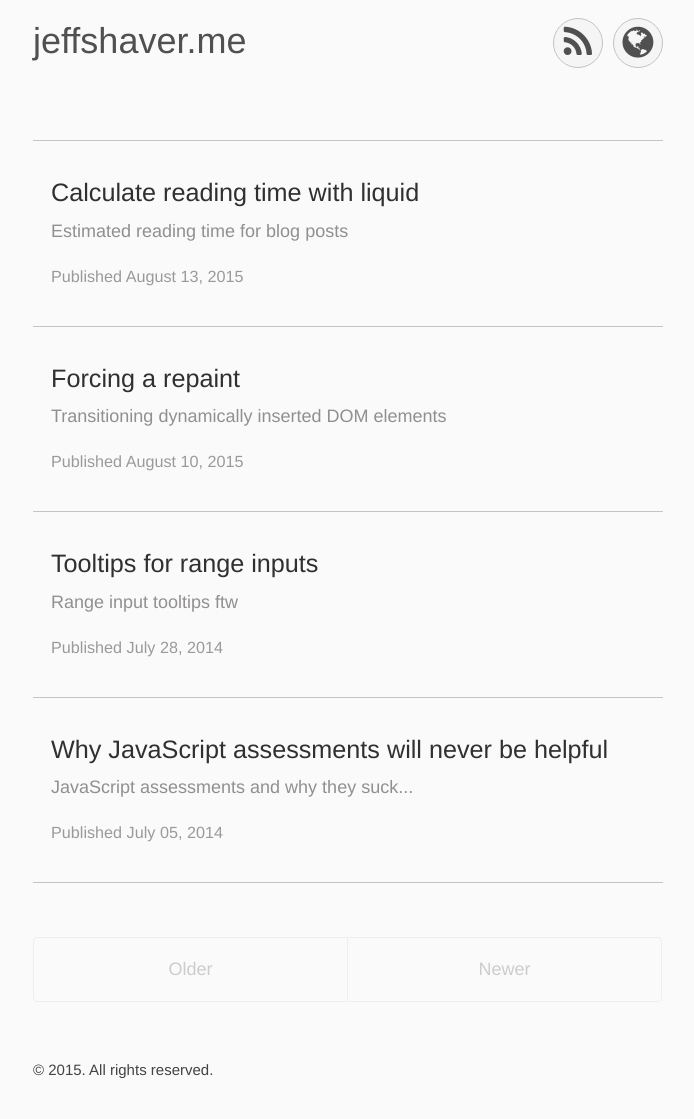
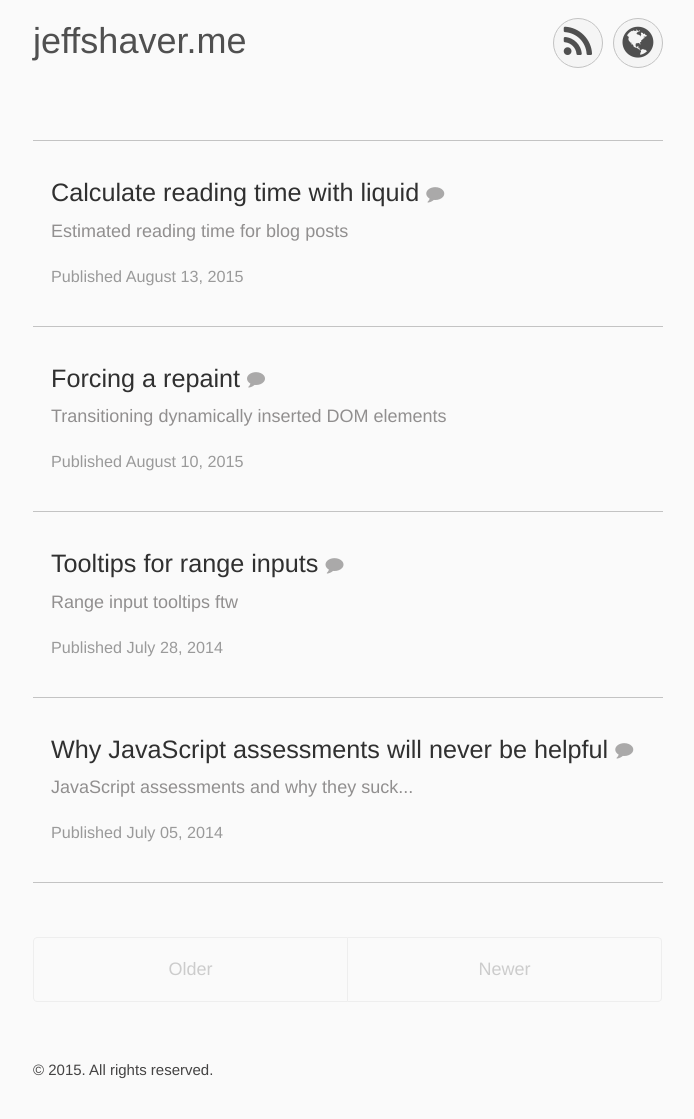
Before and after one commit to jeffshaver/jeffshaver.github.io, a Jekyll site: the page built from index.html, in a window 1280 px wide. Shown: the whole page, without its empty margins (292-986 px from the left). Built offline with Jekyll 4.4.1, drawn with Linux system fonts in a browser that asks for light colours; nearby versions of some CDN libraries; the list of posts is cut into pages by our own code; comment, search, counter and statistics services are not loaded.

Commit message:
enable comment stuff

```diff
--- a/index.html
+++ b/index.html
@@ -7,7 +7,7 @@ title: Home
   {% for post in paginator.posts %}
   <article class="archive-post">
     <a href="{{ site.baseurl }}{{ post.url }}">
-      <h1 class="post-title">{{ post.title }}<!-- <span class="post-comment-count"><span class="disqus-comment-count" data-disqus-identifier="{{post.permalink}}"></span><i class="fa fa-comment"></i></span>--></h1>
+      <h1 class="post-title">{{ post.title }} <span class="post-comment-count"><span class="disqus-comment-count" data-disqus-identifier="{{post.permalink}}"></span><i class="fa fa-comment"></i></span></h1>
       <p class="post-tldr">{{ post.tldr }}</p>
       <time datetime="{{ post.date | date_to_xmlschema }}" class="post-date">Published {{ post.date | date: '%B %d, %Y' }}</time>
     </a>
@@ -27,7 +27,7 @@ title: Home
     <span class="pagination-item newer">Newer</span>
   {% endif %}
 </div>
-<!--
+
 <script type="text/javascript">
   /* * * CONFIGURATION VARIABLES: EDIT BEFORE PASTING INTO YOUR WEBPAGE * * */
   var disqus_shortname = 'jeffshaver'; // required: replace example with your forum shortname
@@ -40,4 +40,4 @@ title: Home
     s.src = 'http://' + disqus_shortname + '.disqus.com/count.js';
     (document.getElementsByTagName('HEAD')[0] || document.getElementsByTagName('BODY')[0]).appendChild(s);
   }());
-</script>-->
+</script>
```
Also changed, not shown: _layouts/post.html (+3 -4 lines).
